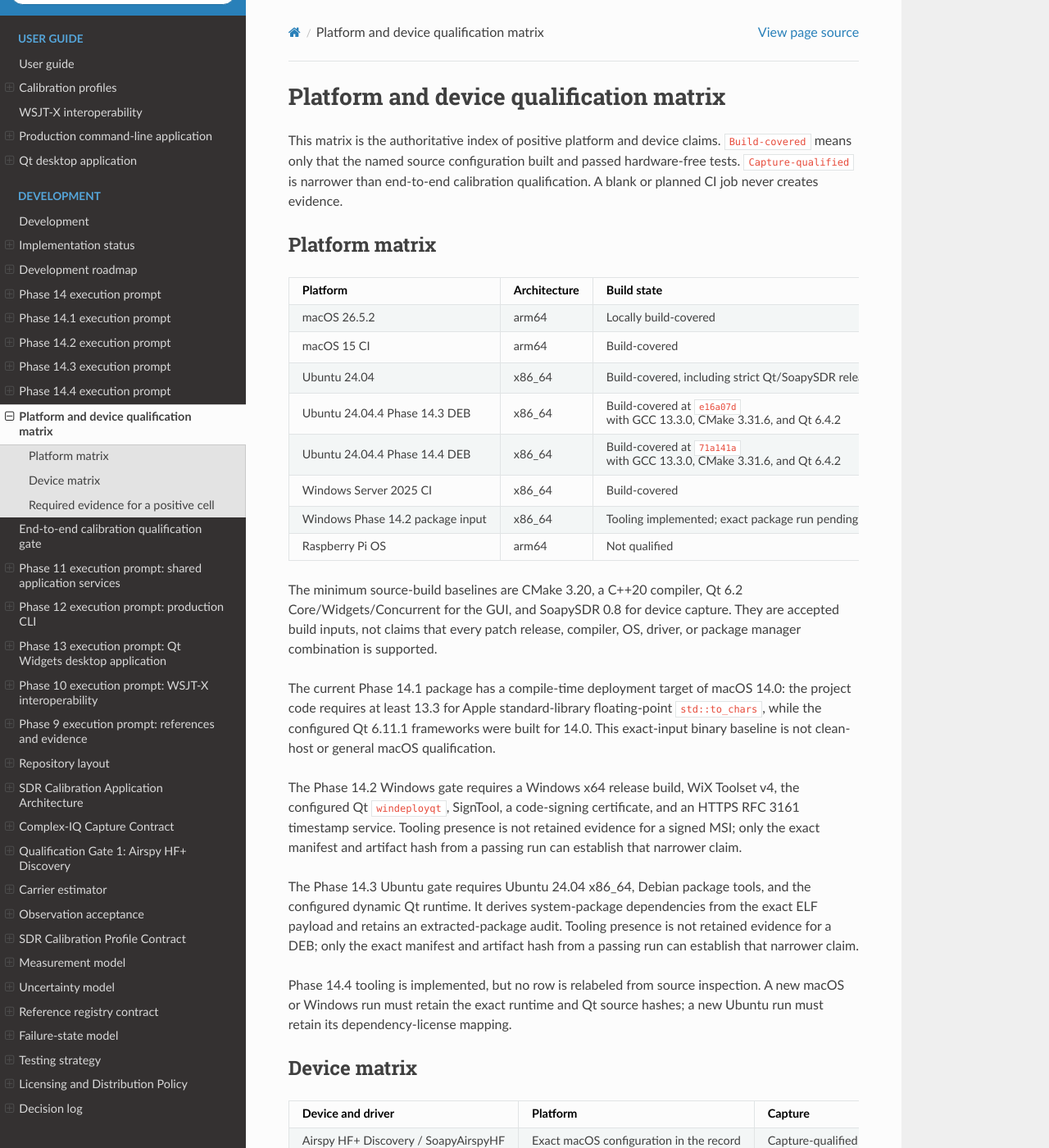
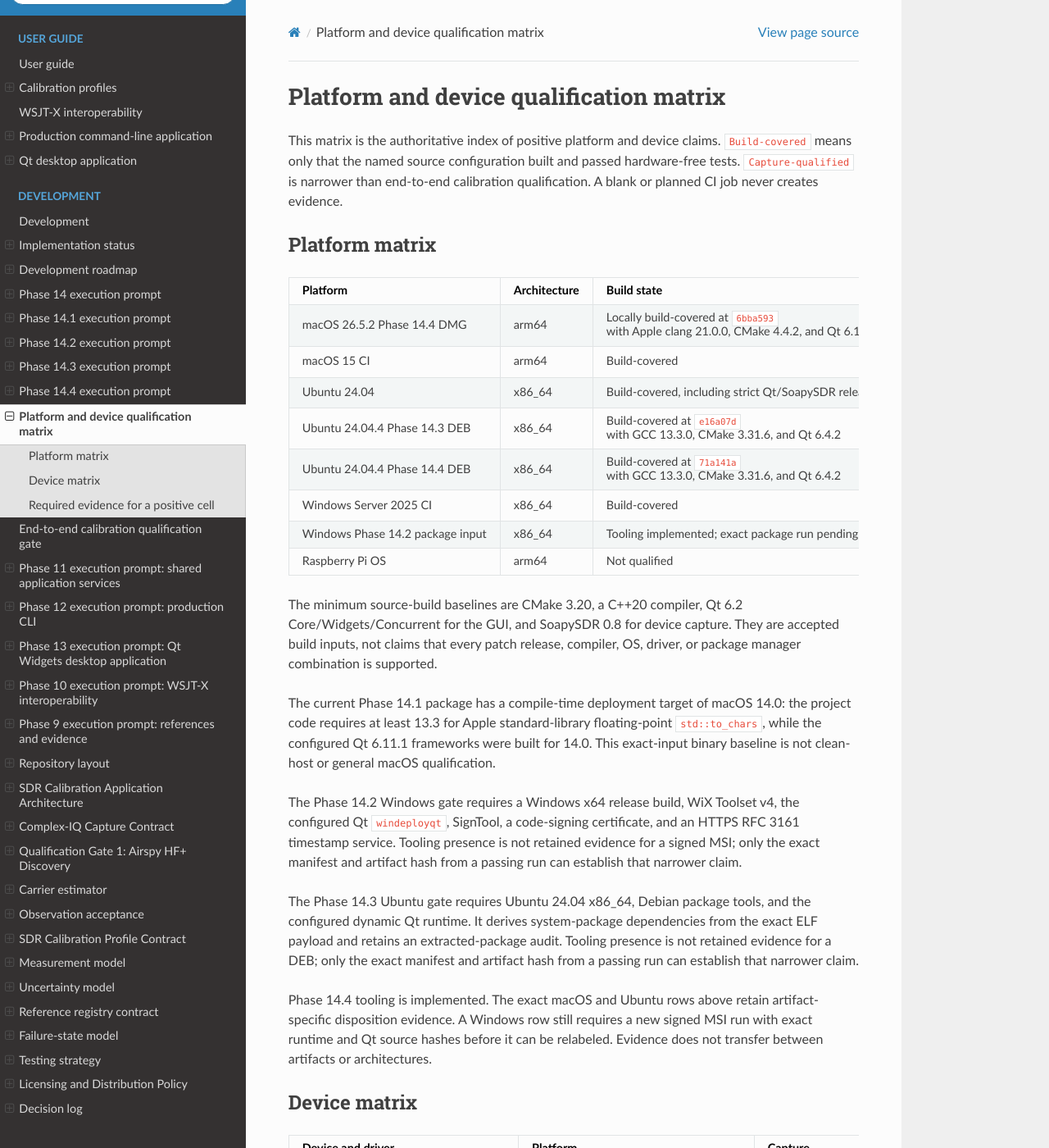
Before and after one commit to lbussy/SDR-Calibration, a Sphinx documentation site: the page built from docs/development/platform-and-device-matrix.md, in a window 1280 px wide and 1400 px high. Shown: the whole window at 82% size. Built offline with Sphinx 7.4.7 and the Read the Docs theme 3.1.0, drawn with Linux system fonts in a browser that asks for light colours.

Commit message:
Record Phase 14.4 macOS DMG evidence

```diff
--- a/docs/development/platform-and-device-matrix.md
+++ b/docs/development/platform-and-device-matrix.md
@@ -9,7 +9,7 @@
 
 | Platform | Architecture | Build state | Packaging state | Signing state | Evidence |
 | --- | --- | --- | --- | --- | --- |
-| macOS 26.5.2 | arm64 | Locally build-covered | Portable archive content audited locally; clean-host install not qualified | Not qualified | Phase 14 validation at the committed revision |
+| macOS 26.5.2 Phase 14.4 DMG | arm64 | Locally build-covered at `6bba593` with Apple clang 21.0.0, CMake 4.4.2, and Qt 6.11.1 | Exact DMG payload/runtime and Qt license disposition passed; SHA-256 `5f067b77b23d21b824701a13633d306e2fd2ea7728147a586a94ac400d5b0f26`; clean-host install not qualified | Developer ID signed with hardened runtime; application and DMG notarized, stapled, and accepted by Gatekeeper | Local Phase 14.4 evidence under `build/macos-official-release/macos-package/evidence` |
 | macOS 15 CI | arm64 | Build-covered | Portable archive content audited in CI; clean-host install not qualified | Not qualified | [Phase 14 CI run 31895283367](https://github.com/lbussy/SDR-Calibration/actions/runs/31895283367) |
 | Ubuntu 24.04 | x86_64 | Build-covered, including strict Qt/SoapySDR release | Portable archive content audited in CI; clean-host install not qualified | Not applicable to the current portable archive | [Phase 14 CI run 31895283367](https://github.com/lbussy/SDR-Calibration/actions/runs/31895283367) |
 | Ubuntu 24.04.4 Phase 14.3 DEB | x86_64 | Build-covered at `e16a07d` with GCC 13.3.0, CMake 3.31.6, and Qt 6.4.2 | Extracted DEB payload/runtime audited; SHA-256 `61ba677ef389b7544df9c1d59bc354f917e64f4b39ab8f752f39ac645cfc23d5`; Phase 14.4 disposition and clean-host install not qualified for this earlier artifact | Not applicable; repository/package signing is not implemented | [Phase 14.3 CI run 31899087299](https://github.com/lbussy/SDR-Calibration/actions/runs/31899087299) |
@@ -41,9 +41,10 @@
 presence is not retained evidence for a DEB; only the exact manifest and
 artifact hash from a passing run can establish that narrower claim.
 
-Phase 14.4 tooling is implemented, but no row is relabeled from source
-inspection. A new macOS or Windows run must retain the exact runtime and Qt
-source hashes; a new Ubuntu run must retain its dependency-license mapping.
+Phase 14.4 tooling is implemented. The exact macOS and Ubuntu rows above retain
+artifact-specific disposition evidence. A Windows row still requires a new
+signed MSI run with exact runtime and Qt source hashes before it can be
+relabeled. Evidence does not transfer between artifacts or architectures.
 
 ## Device matrix
 
```
